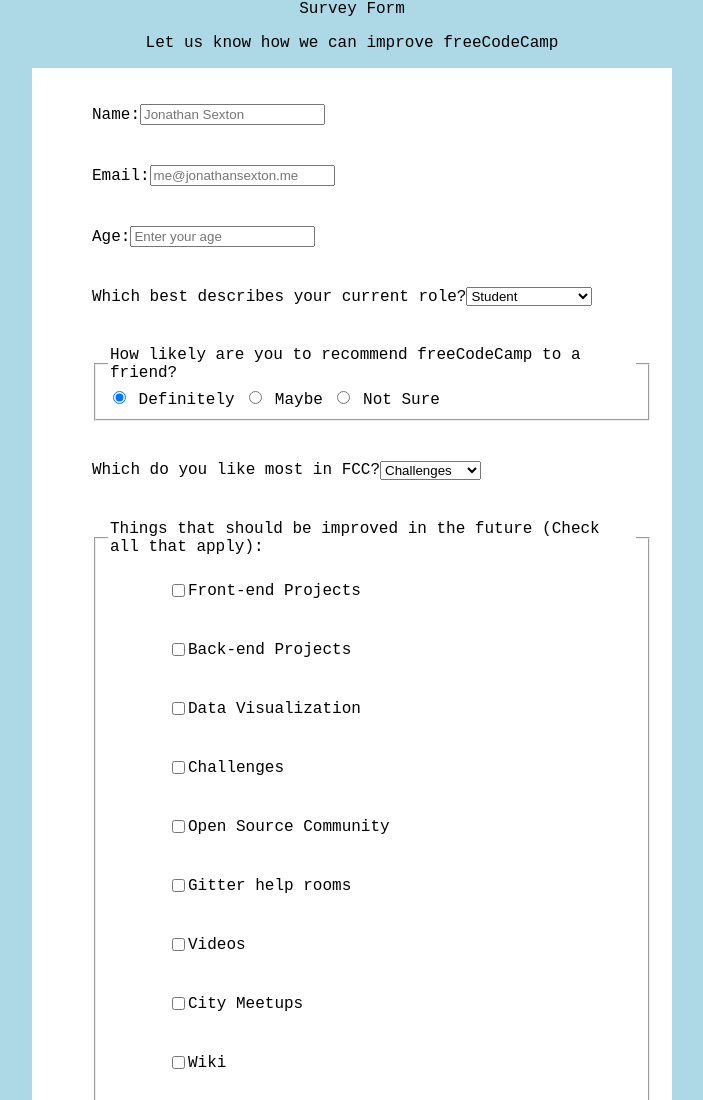
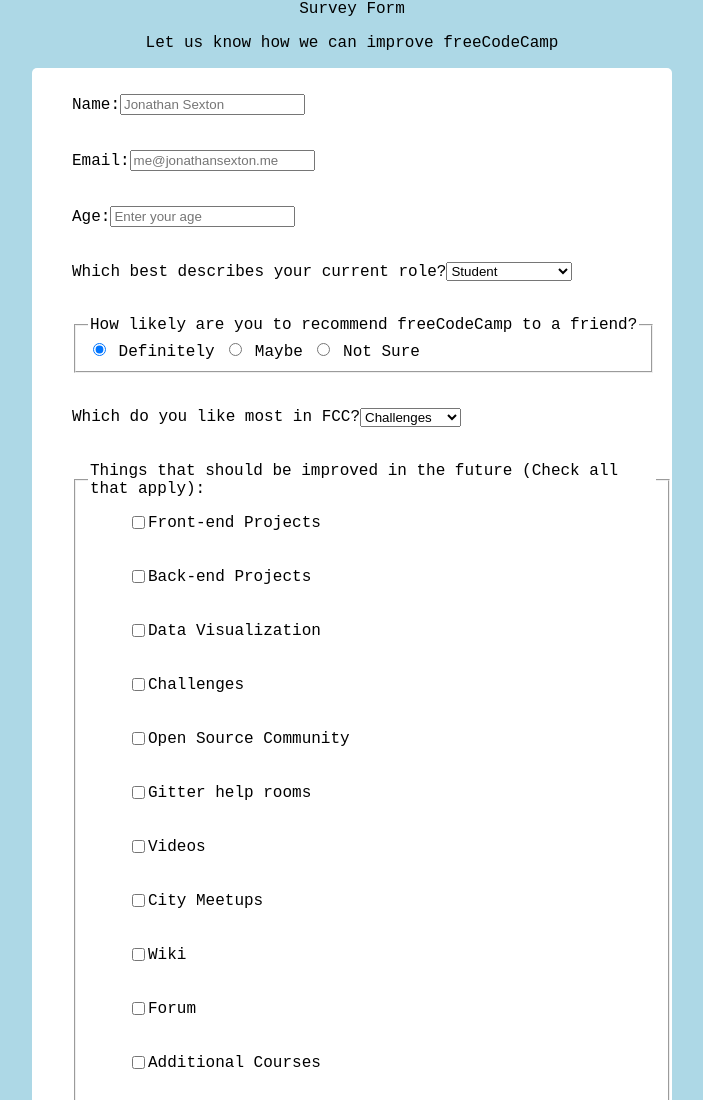
Before and after one commit to JS-goose/Projects, a plain HTML site: page freeCodeCamp Projects/survey-form/index.html in a window 1280 px wide. Shown: the top 1100 px of the page, without its empty margins (288-991 px from the left). Drawn offline with Linux system fonts and the light colour scheme.

Commit message:
minor styling changes

```diff
--- a/freeCodeCamp Projects/survey-form/styles.css
+++ b/freeCodeCamp Projects/survey-form/styles.css
@@ -27,11 +27,12 @@
     align-items: center;
     width: 50%;
     background-color: white;
+    border-radius: 5px;
 }
 
 #form-list li {
     display: flex;
     list-style: none;
-    padding: 20px;
+    padding: 10px 0px 25px 0;
     align-items: center;
 }
```
